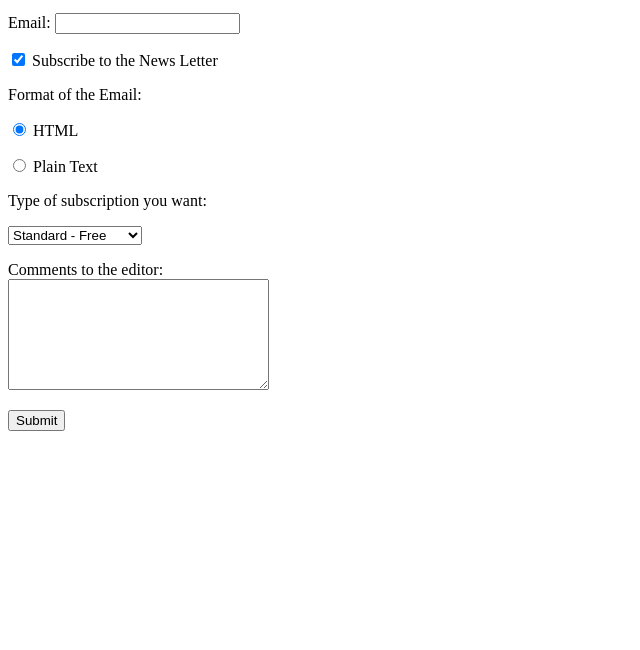
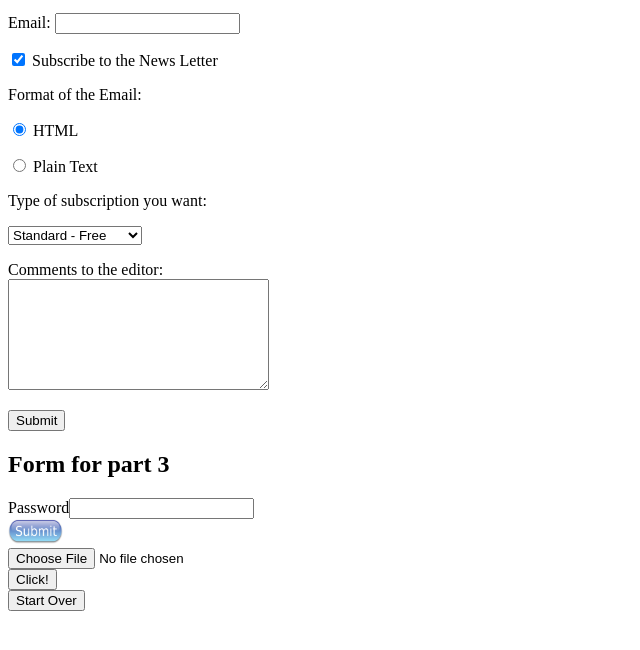
Before and after one commit to ses10/HTML-Form, a plain HTML site: page index.html in a window 1280 px wide. Shown: the part 104-754 px from the top of the page, without its empty margins (0-640 px from the left). Drawn offline with Linux system fonts and the light colour scheme.

Commit message:
finished part 3

```diff
--- a/index.html
+++ b/index.html
@@ -46,5 +46,15 @@
 	  </p>
 	</form>
 
+	<h2>Form for part 3</h2>
+	<form method="POST" action="">
+	  Password<input type="password" name="pwd">
+	  <input type="hidden" name="admin-email" value="me@myserver.com"><br>
+	  <input type="image" name'signup' src="images/submit.png" height="25px" width="55px"><br>
+	  <input type="file" name="name"><br>
+	  <input type="button" onclick="javascript:alert('Clicked');" value="Click!"><br>
+	  <input type="reset" value="Start Over"><br>
+	</form>
+
     </body>
 </html>
```
